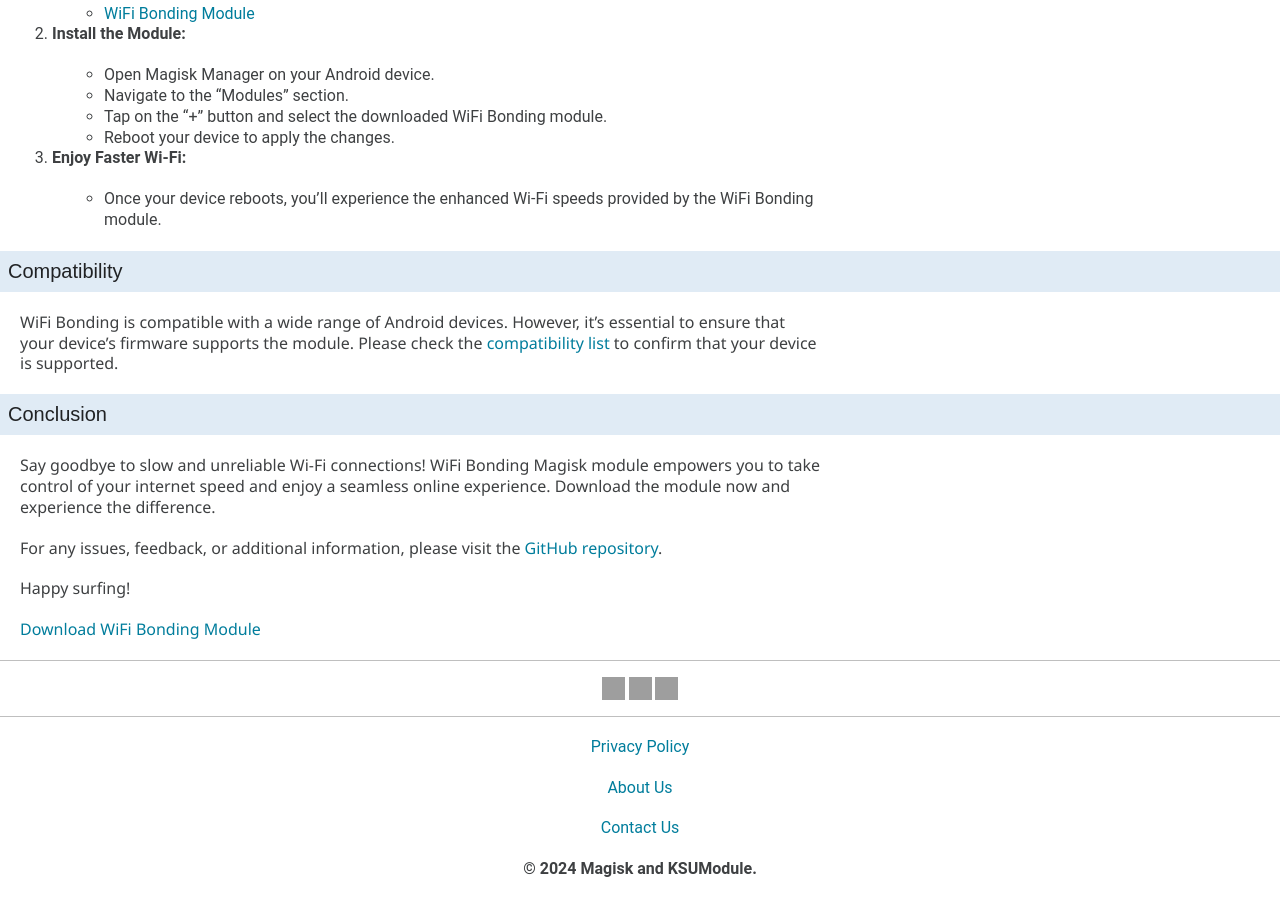
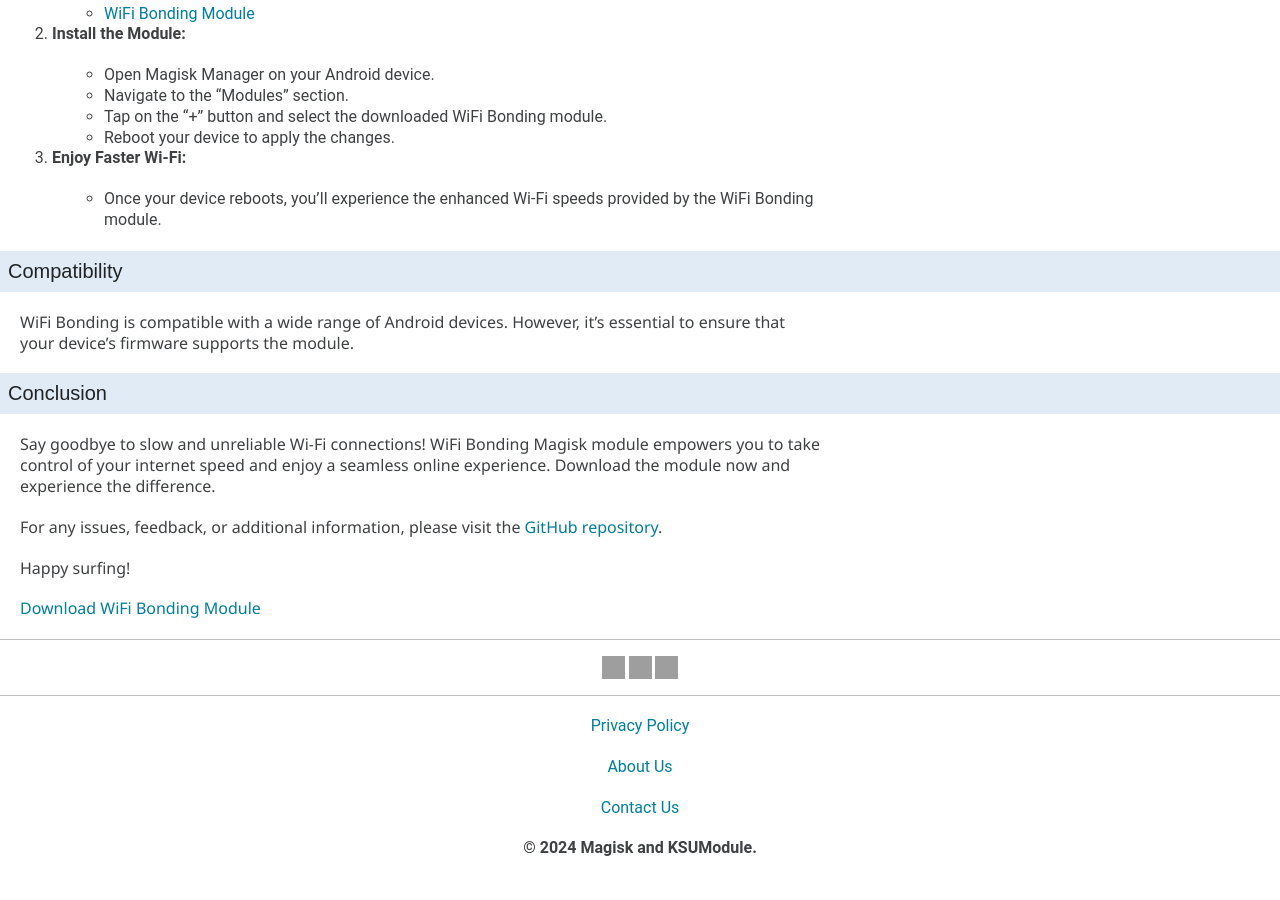
Before and after one commit to magiskandksumodule/magiskandksumodule.github.io, a Jekyll site: the page built from _posts/2024-01-19-Magisk-WiFi-Bonding.md, in a window 1280 px wide and 900 px high, scrolled down 737 px. Built offline with Jekyll 4.4.1, drawn with Linux system fonts in a browser that asks for light colours; some web fonts are replaced; after the commit the page ends 1616 px from its top, so only the background shows below that; grey boxes are pictures that could not be loaded.

Commit message:
Update 2024-01-19-Magisk-WiFi-Bonding.md

```diff
--- a/_posts/2024-01-19-Magisk-WiFi-Bonding.md
+++ b/_posts/2024-01-19-Magisk-WiFi-Bonding.md
@@ -37,10 +37,8 @@
 
 ## Compatibility
 
-WiFi Bonding is compatible with a wide range of Android devices. However, it's essential to ensure that your device's firmware supports the module. Please check the [compatibility list](insert-link-here) to confirm that your device is supported.
-
+WiFi Bonding is compatible with a wide range of Android devices. However, it's essential to ensure that your device's firmware supports the module.
 ## Conclusion
-
 Say goodbye to slow and unreliable Wi-Fi connections! WiFi Bonding Magisk module empowers you to take control of your internet speed and enjoy a seamless online experience. Download the module now and experience the difference.
 
 For any issues, feedback, or additional information, please visit the [GitHub repository](https://github.com/Magisk-Modules-Repo/wifi-bonding).
```
